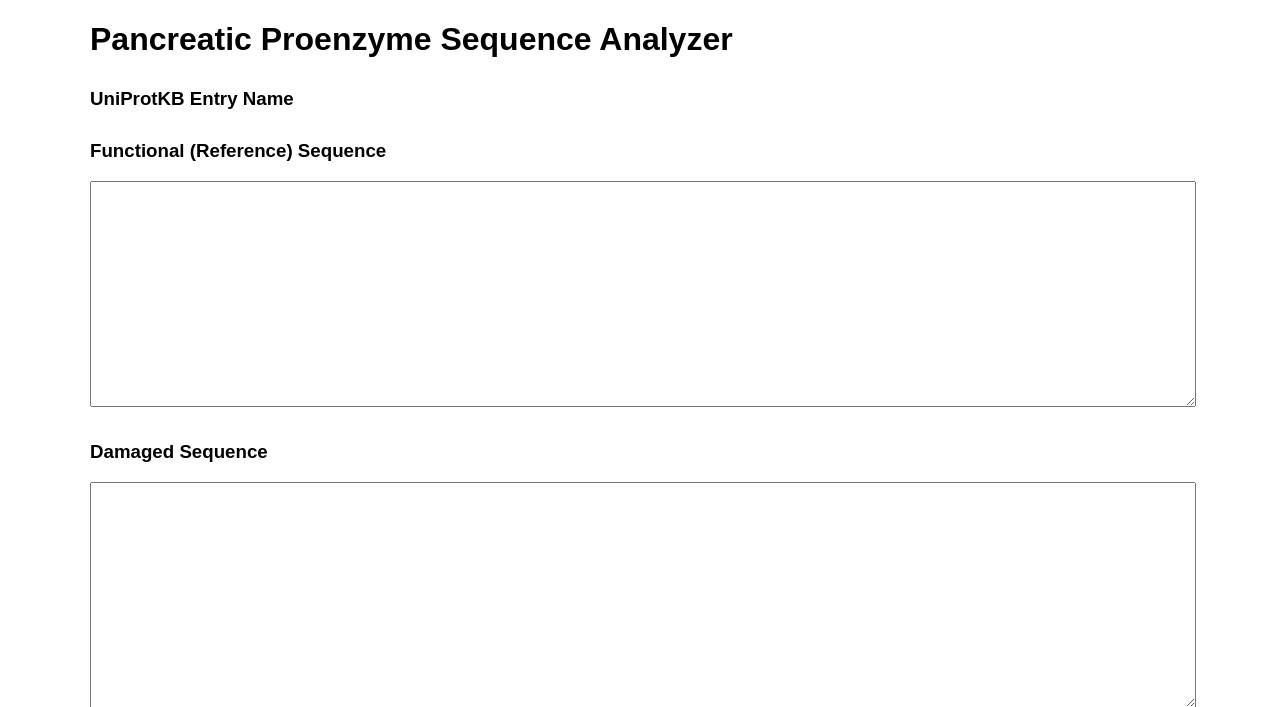
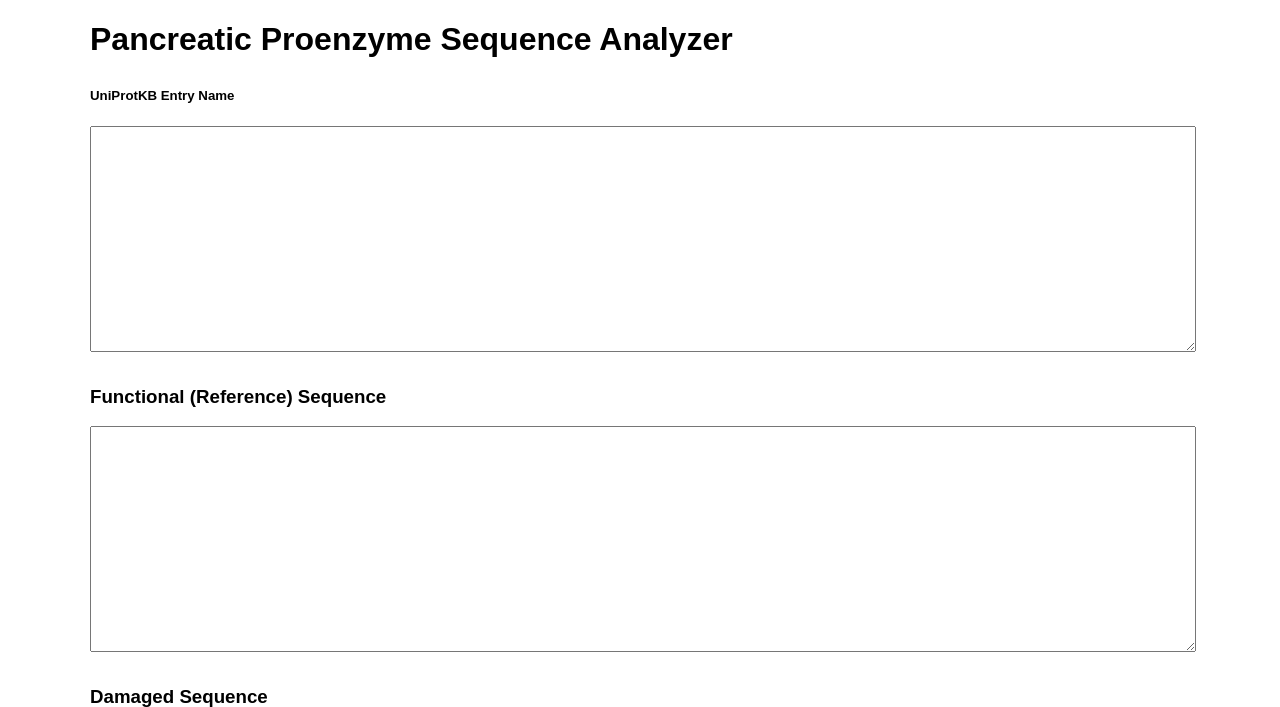
Before and after one commit to nareddyt1-cell/Backend1, a Flask app: page / in a window 1280 px wide. Shown: the top 707 px of the page. Run offline with Flask 2, Linux system fonts and the light colour scheme.

Commit message:
Refactor HTML structure and styles
Removed small element styling and updated heading levels for better semantic structure.

```diff
--- a/templates/index.html
+++ b/templates/index.html
@@ -19,13 +19,7 @@ textarea {
     word-break: break-word;
 }
 
-small {
-    width: 10%;
-    height: 20px;
-    font-family: monospace;
-    white-space: pre-wrap;
-    word-break: break-word;
-}
+
 
 button {
     margin-top: 12px;
@@ -61,6 +55,8 @@ button {
 .damaged {
     background: #e44;
 }
+
+
 </style>
 </head>
 
@@ -69,8 +65,8 @@ button {
 <h1>Pancreatic Proenzyme Sequence Analyzer</h1>
 <div class="section">
 
-<h3>UniProtKB Entry Name</h3>
-<small id="uniprotkb"></small>
+<h5>UniProtKB Entry Name</h5>
+<textarea id="uniprotkb"></textarea>
 </div>
 
 <div class="section">
```
